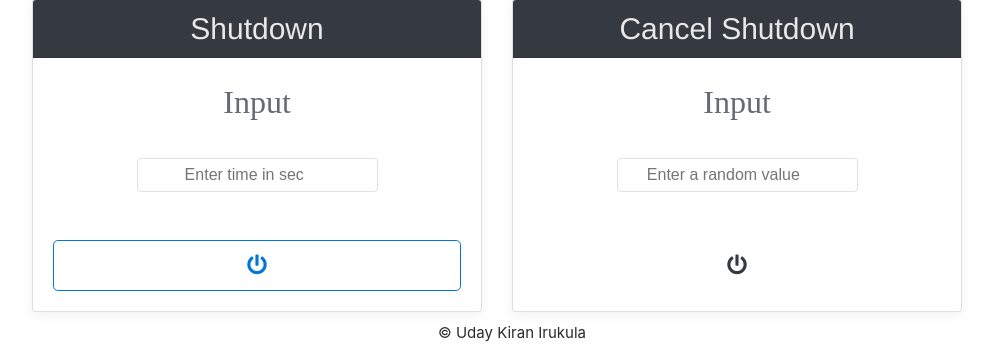
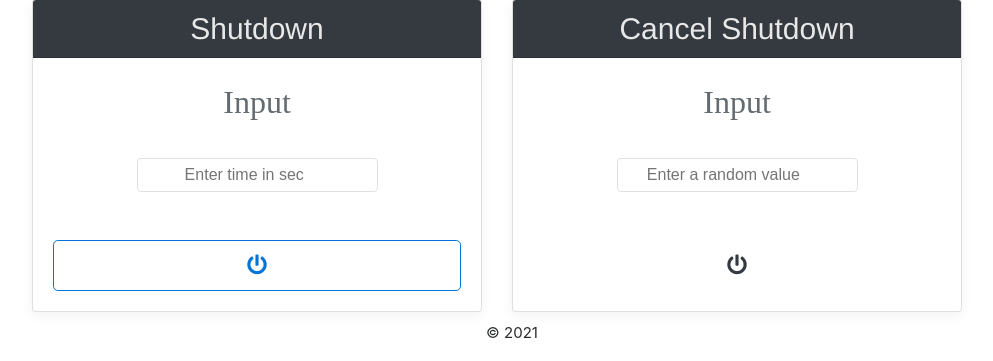
Before and after one commit to udaykiran-i/Multi-functions, a Flask app: page / in a window 1280 px wide. Shown: the part 1035-1396 px from the top of the page, without its empty margins (158-1151 px from the left). Run offline with Flask 2, Linux system fonts and the light colour scheme; some libraries are stand-ins or nearby versions.

Commit message:
Update index.html

```diff
--- a/templates/index.html
+++ b/templates/index.html
@@ -169,7 +169,7 @@
     <footer class="mojFooter">
       <div class="container">
           <div class="row" style="margin-top: 10px;">
-               <p style="font-size: 15px; text-align: center;">&#169 Uday Kiran Irukula</p>
+               <p style="font-size: 15px; text-align: center;">&#169 2021</p>
           </div>
       </div>
   </footer>
```
